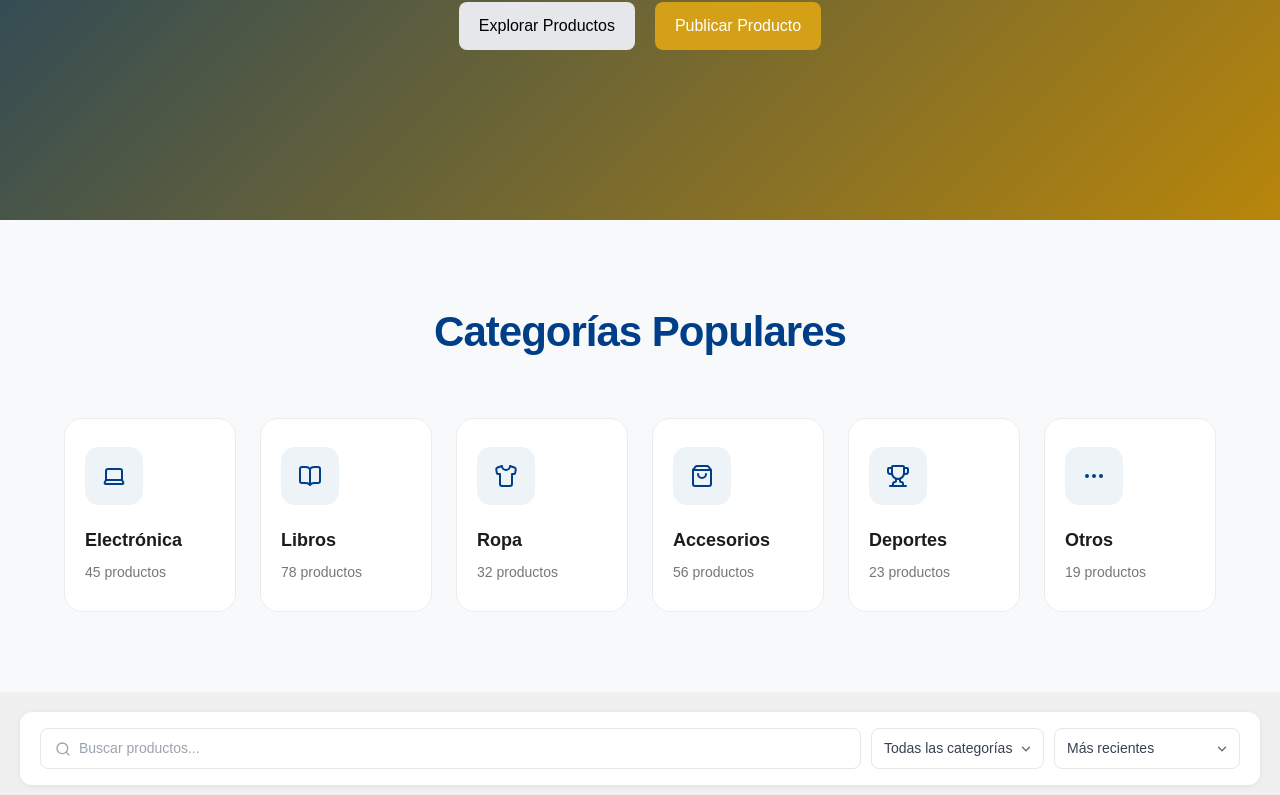
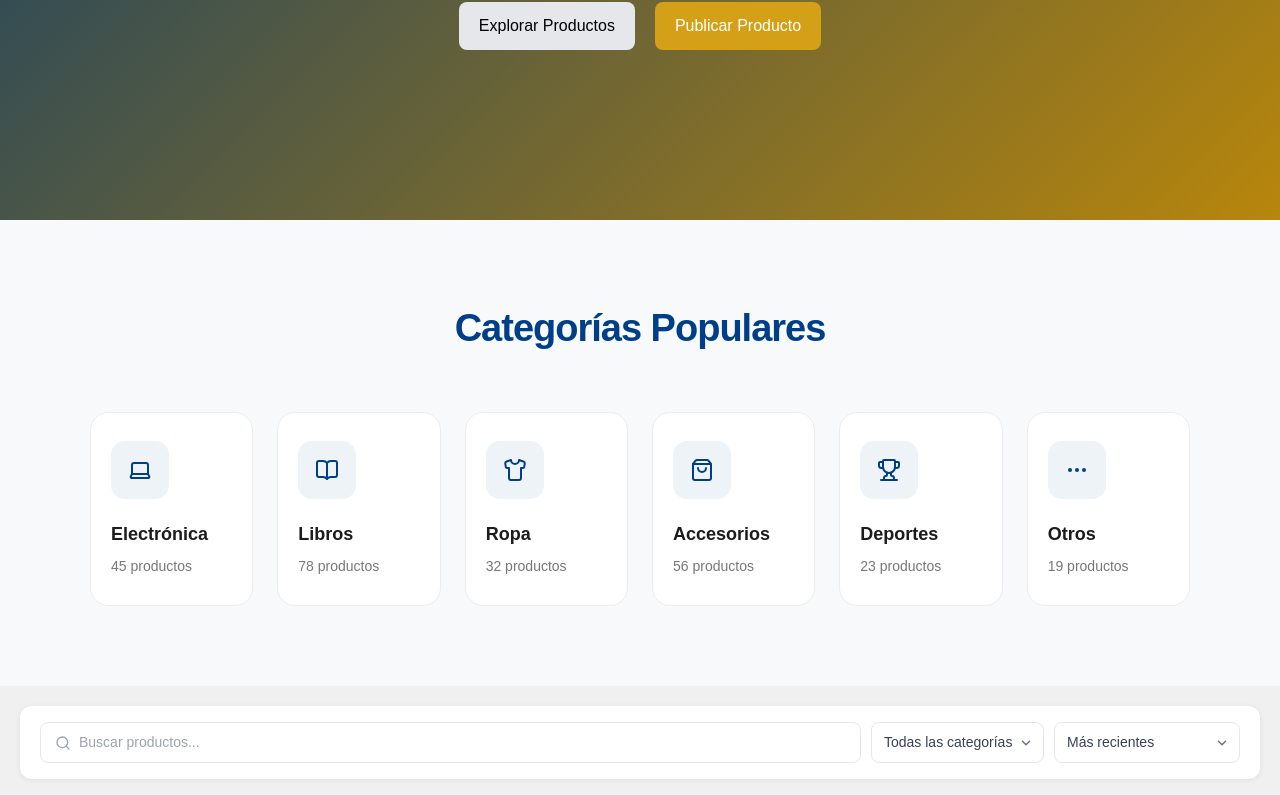
Before and after one commit to AcaShop-Acatlan/front-end-proyect, a Next.js app in the folder aca-shop/: page / in a window 1280 px wide. Shown: the part 475-1270 px from the top of the page. Built offline with nearby package versions, Linux system fonts and the light colour scheme.

Commit message:
Organizacion de Carpetas

```diff
--- a/aca-shop/app/components/popular-categories/popular-categories.module.css
+++ b/aca-shop/app/components/popular-categories/popular-categories.module.css
@@ -8,14 +8,14 @@
 
 .container {
   width: 90%;
-  max-width: 1200px;
+  max-width: 1100px;
   margin: 0 auto;
 }
 
 .title {
   text-align: center;
-  font-size: 42px;
-  font-weight: 700;
+  font-size: 38px;
+  font-weight: 600;
   color: #003f88;
   margin-bottom: 55px;
   letter-spacing: -1px;
```
Also changed, not shown: aca-shop/app/carrito/page.tsx (added), aca-shop/app/catalogo/page.tsx (added), aca-shop/app/favoritos/page.tsx (added), aca-shop/app/login/page.tsx (added), aca-shop/app/perfil/page.tsx (added), aca-shop/app/publicar/page.tsx (added).
